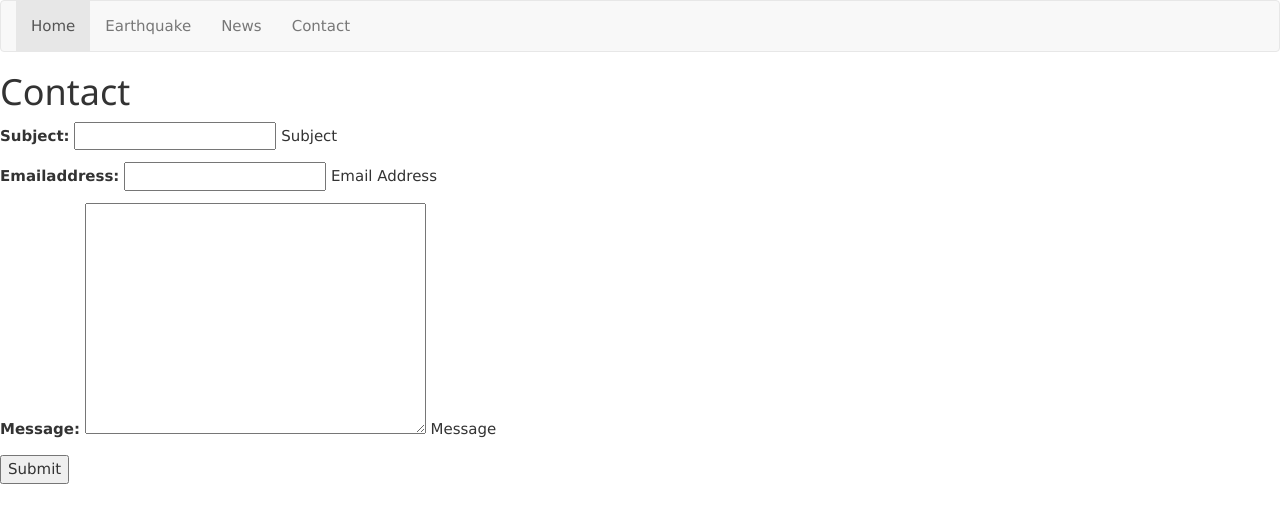
After one commit to bishre/firstdjangoproject, a Django app: page /contact in a window 1280 px wide. The commit adds this page. Shown: the top 523 px of the page. Run offline with Django 3.2, Linux system fonts and the light colour scheme; some libraries are stand-ins or nearby versions.

Commit message:
added contact form

```diff
--- a/mysite/mysite/settings.py
+++ b/mysite/mysite/settings.py
@@ -26,7 +26,7 @@ SECRET_KEY = '50)ugovp!i@9$zsr@564xu2%fxnz(@g6+zh#g4@f!1a383=i@+'
 DEBUG = True
 
 ALLOWED_HOSTS = []
-
+EMAIL_BACKEND = 'django.core.mail.backends.console.EmailBackend'
 
 # Application definition
 
--- a/mysite/mysite/urls.py
+++ b/mysite/mysite/urls.py
@@ -24,6 +24,8 @@ urlpatterns = [
     #url(r'^quake/', include('quake.urls')),
     url(r'^admin/', admin.site.urls),
     url(r'^$', views.index, name='index'),
-    #url(r'^quake', views.index, name='index'),
-    url(r'^quake/earthdata', views.earthdata, name='earthdata'),
+    url(r'^quake', views.index, name='index'),
+    url(r'^index', views.index, name='index'),
+    url(r'^earthdata', views.earthdata, name='earthdata'),
+    url(r'^contact', views.contact, name='contact'),
 ]
--- a/mysite/quake/forms.py
+++ b/mysite/quake/forms.py
@@ -1,5 +1,5 @@
 from django import forms
-from quake.models import quakedbs
+from quake.models import quakedbs, Contact
 from datetime import datetime
 from django.utils import timezone
 from django.contrib.auth.forms import UserCreationForm
@@ -33,13 +33,13 @@ from django.contrib.auth.models import User
 #     class Meta:
 #         fields = ('__all__',)
 #
-# class ContactForm(forms.Form):
-#     subject = forms.CharField(help_text='Subject',required=True)
-#     emailAddress = forms.EmailField(help_text='Email Address')
-#     message = forms.CharField(required=False,widget=forms.Textarea,help_text='Message')
-#     class Meta:
-#         model = Contact
-#         fields = ('__all__',)
+class ContactForm(forms.Form):
+    subject = forms.CharField(help_text='Subject',required=True)
+    emailAddress = forms.EmailField(help_text='Email Address')
+    message = forms.CharField(required=False,widget=forms.Textarea,help_text='Message')
+    class Meta:
+        model = Contact
+        fields = ('__all__',)
 #
 # class ChoiceDeleteForm(forms.ModelForm):
 #     class Meta:
@@ -60,11 +60,13 @@ from django.contrib.auth.models import User
 class FilterResults(forms.Form):
     FILTER_SET = (
         ('','    _ _ Select Option  _ _   '),
-        (6, 'Magnitude > 7'),
+        (6, 'Magnitude >= 7'),
         (5, 'Magnitude > 6'),
-        (4, 'Magnitude < 5'),
+        (4, 'Magnitude >= 5'),
         (3, 'Magnitude > 4'),
-        (2, 'Magnitude > 2')
+        (2, 'Magnitude < 4'),
+        (1, 'Magnitude <= 3'),
+        (0, 'Magnitude < 7')
     )
     # status = forms.ChoiceField(choices=FILTER_SET,help_text='Voting Filters')
     # status = forms.ChoiceField(help_text='Voting Filters',required=True,choices=FILTER_SET)
--- /dev/null
+++ b/mysite/quake/templates/quake/contact.html
@@ -0,0 +1,11 @@
+{% extends 'quake/mainbase.html' %}
+{% block title %}Contact - {{ block.super }}{% endblock %}
+
+{% block content %}
+<h1>Contact</h1>
+<form role="form" action="" method="post">
+    {% csrf_token %}
+    {{ form.as_p }}
+    <button type="submit">Submit</button>
+</form>
+{% endblock %}
--- a/mysite/quake/templates/quake/mainbase.html
+++ b/mysite/quake/templates/quake/mainbase.html
@@ -13,14 +13,14 @@
 <body>
 <nav class="navbar navbar-default">
   <div class="container-fluid">
-    <div class="navbar-header">
-      <a class="navbar-brand" href="index.html">EarthData</a>
-    </div>
+    <!--<div class="navbar-header">-->
+      <!--<a class="navbar-brand" href="index.html">EarthData</a>-->
+    <!--</div>-->
     <ul class="nav navbar-nav">
-      <li class="active"><a href="#">Home</a></li>
-      <li><a href="quake/earthdata.html">Earthquake</a></li>
+      <li class="active"><a href="index.html">Home</a></li>
+      <li><a href="earthdata.html">Earthquake</a></li>
       <li><a href="#">News</a></li>
-      <li><a href="#">Contact</a></li>
+      <li><a href="contact.html">Contact</a></li>
     </ul>
   </div>
 </nav>
--- a/mysite/quake/views.py
+++ b/mysite/quake/views.py
@@ -1,11 +1,16 @@
 from django.shortcuts import render
-from .models import quakedbs
-from quake.forms import FilterResults
+from .models import quakedbs, Contact
+from quake.forms import FilterResults, ContactForm
+from django.core.mail import BadHeaderError
 import urllib.request, urllib.parse, urllib.error
 import json
 import re
 from datetime import datetime
 from django.core.paginator import Paginator, EmptyPage, PageNotAnInteger
+from django.core.mail import EmailMessage
+from django.shortcuts import redirect
+from django.template import Context
+from django.template.loader import get_template
 
 
 # from .models import Question, Choice
@@ -38,8 +43,8 @@ def usgs():
             place = item['properties']['place']
             timestamp = item['properties']['time']
             realtime = datetime.fromtimestamp(timestamp / 1e3)
-            latitude = item['geometry']['coordinates'][0]
-            longitude = item['geometry']['coordinates'][1]
+            latitude = item['geometry']['coordinates'][1]
+            longitude = item['geometry']['coordinates'][0]
             title = item['properties']['title']
             remarks = item['properties']['tsunami']
             country = re.findall(', (\D+)', place)
@@ -48,6 +53,8 @@ def usgs():
             mags.tsunami = remarks
             mags.magnitude = mag
             mags.date = realtime
+            mags.latitude = latitude
+            mags.longitude = longitude
             for state in country:
                 mags.country = state
                 # mags = quakedb( date = timestamp,
@@ -79,15 +86,42 @@ def earthdata(request):
         status = request.POST.get('status')
         #form = FilterResults(request.POST)
         print("in home ", status)
-        if status == "5":
+        if status == "6":
+            choices_filtering = quakedbs.objects.all().filter(magnitude__gte=7).order_by('magnitude')
+        elif status == "5":
+            choices_filtering = quakedbs.objects.all().filter(magnitude__gt=6).order_by('magnitude')
+        elif status == "4":
             choices_filtering = quakedbs.objects.all().filter(magnitude__gte=5).order_by('magnitude')
-        elif status == "4":
+        elif status == "3":
             choices_filtering = quakedbs.objects.all().filter(magnitude__gte=4).order_by('magnitude')
-        elif status == "3":
+        elif status == "2":
             choices_filtering = quakedbs.objects.all().filter(magnitude__lte=4).order_by('magnitude')
+        elif status == "1":
+            choices_filtering = quakedbs.objects.all().filter(magnitude__lte=3).order_by('magnitude')
         else:
-            status == "2"
-            choices_filtering = quakedbs.objects.all().filter(magnitude__lte=3).order_by('magnitude')
+            status == "0"
+            choices_filtering = quakedbs.objects.all().filter(magnitude__lt=7).order_by('magnitude')
+        return render(request, 'quake/earthdata.html',
+                      {'listdata': choices_filtering, 'questions': questions, 'form': form})
     else:
         form = FilterResults()
-    return render(request, 'quake/earthdata.html', {'listdata': listdata, 'questions': questions, 'form': form})
+        return render(request, 'quake/earthdata.html', {'listdata': listdata, 'questions': questions, 'form': form})
+
+
+def contact(request):
+    if request.method == 'GET':
+        form = ContactForm()
+    else:
+        form = ContactForm(request.POST)
+        if form.is_valid():
+            subject = form.cleaned_data['subject']
+            emailAddress = form.cleaned_data['emailAddress']
+            message = form.cleaned_data['message']
+            try:
+                obj = Contact(subject=subject, emailAddress=emailAddress, message=message)
+                obj.save()
+                # send_mail(subject, message, contactemail, ['admin@example.com'])
+            except BadHeaderError:
+                return HttpResponse('Invalid header found.')
+            return redirect('contact')
+    return render(request, "quake/contact.html", {'form': form})
```
Also changed, not shown: mysite/quake/models.py (+13 -4 lines), mysite/quake/templates/quake/earthdata.html (+21 -1 lines), mysite/db.sqlite3, mysite/quake/migrations/0003_auto_20170712_0228.py (added).
